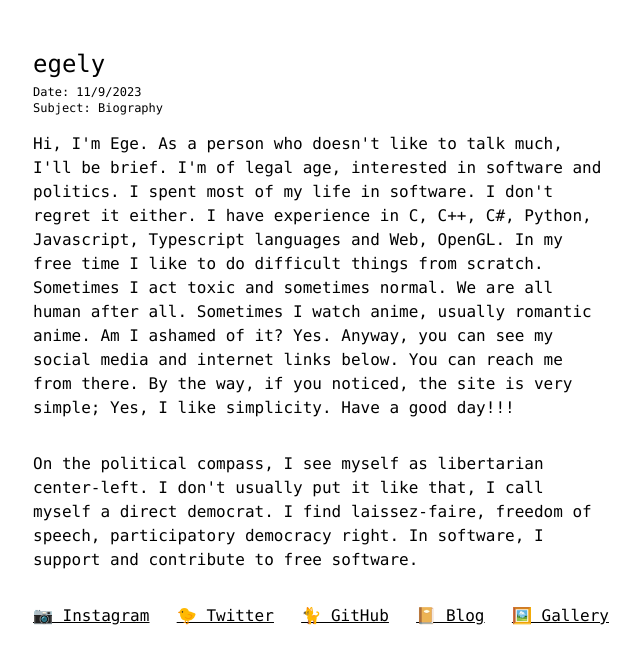
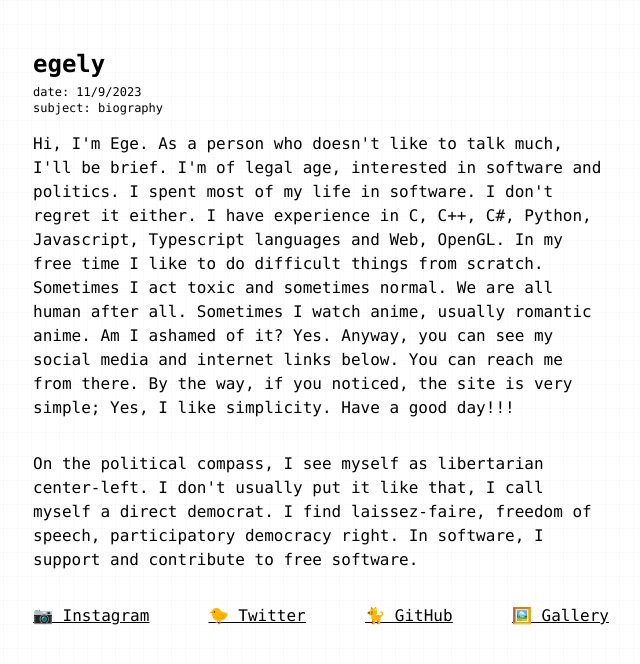
Before and after one commit to egely1337/egely1337-com, a Next.js app: page / in a window 1280 px wide. Shown: the top 664 px of the page, without its empty margins (319-959 px from the left). Built offline with nearby package versions, Linux system fonts and the light colour scheme; a web font is replaced by a local one.

Commit message:
some changes

```diff
--- a/src/app/globals.css
+++ b/src/app/globals.css
@@ -12,7 +12,6 @@
     }
 
     #__next, body, html {
-        @apply bg-white;
         scroll-behavior: smooth;
     }
 
--- /dev/null
+++ b/src/components/grid.tsx
@@ -0,0 +1,12 @@
+import React from "react";
+
+
+export default function Grid(props: {
+
+}) {
+    return(
+        <div className="w-full h-screen top-0 left-0 fixed -z-10">
+            <div className="absolute inset-0 -z-10 h-full w-full bg-white bg-[linear-gradient(to_right,#8080800a_1px,transparent_1px),linear-gradient(to_bottom,#8080800a_1px,transparent_1px)] bg-[size:14px_24px]"></div>
+        </div>
+    )
+}
--- a/src/pages/gallery.tsx
+++ b/src/pages/gallery.tsx
@@ -1,10 +1,8 @@
+import Grid from "@/components/grid";
 import Head from "next/head";
-import { useRouter } from "next/router";
-import React from "react";
 
 
 export default function Page() {
-    const router = useRouter();
 
     const images: string[] = [
         "https://images7.alphacoders.com/959/959381.jpg",
@@ -24,14 +22,16 @@ export default function Page() {
 
             <div className="lg:w-1/2 flex flex-col p-4">
                 <div className="header flex flex-col mb-4">
-                    <span className="font-mono text-2xl">gallery</span>
-                    <span className="font-mono text-xs mt-1">{'Date' + ': ' + `${new Date().getUTCMonth()}/${new Date().getUTCDate()}/${new Date().getFullYear()}`}</span>
-                    <span className="font-mono text-xs">{'Subject: Gallery'}</span>
+                    <span className="font-mono text-2xl font-bold">gallery</span>
+                    <span className="font-mono text-xs mt-1">{'date' + ': ' + `${new Date().getUTCMonth()}/${new Date().getUTCDate()}/${new Date().getFullYear()}`}</span>
+                    <span className="font-mono text-xs">{'subject: gallery'}</span>
                 </div>
                 <div className="grid grid-cols-1 gap-2">
                     {images.map((val, i) => <img src={val} className="w-full h-full object-cover" key={i}/>)}
                 </div>
             </div>
+
+            <Grid/>
         </div>
     )
 }
--- a/src/pages/index.tsx
+++ b/src/pages/index.tsx
@@ -1,3 +1,4 @@
+import Grid from "@/components/grid";
 import Head from "next/head";
 import Link from "next/link";
 import React from "react";
@@ -14,17 +15,17 @@ export default function Page() {
     ];
 
     return(
+        <>
             <div className="lg:p-8 p-2 w-full flex flex-col justify-center items-center">
                 <Head>
                     <title>egely.me | Home</title>
                 </Head>
 
-
                 <div className="lg:w-1/2 flex flex-col p-4">
                     <div className="header flex flex-col mb-4">
-                    <span className="font-mono text-2xl">egely</span>
-                    <span className="font-mono text-xs mt-1">{'Date' + ': ' + `${new Date().getUTCMonth()}/${new Date().getUTCDate()}/${new Date().getFullYear()}`}</span>
-                    <span className="font-mono text-xs">{'Subject: Biography'}</span>
+                        <span className="font-mono text-2xl font-bold">egely</span>
+                        <span className="font-mono text-xs mt-1">{'date' + ': ' + `${new Date().getUTCMonth()}/${new Date().getUTCDate()}/${new Date().getFullYear()}`}</span>
+                        <span className="font-mono text-xs">{'subject: biography'}</span>
                     </div>
 
                     <div className="flex flex-col gap-8">
@@ -40,12 +41,14 @@ export default function Page() {
                         <Link href={`https://instagram.com/egely48`}>📷 Instagram</Link>
                         <Link href={`https://x.com/egely48`}>🐤 Twitter</Link>
                         <Link href={`https://github.com/egely1337`}>🐈 GitHub</Link>
-                    <Link href={`/#NOT_IMPLEMENTED`}>📔 Blog</Link>
                         <Link href={`/gallery`}>🖼️ Gallery</Link>
                     </div>
 
 
                 </div>
+
+                <Grid/>
             </div>
+        </>
     )
 }
```
Lines whose indentation alone changed are shown as unchanged.
